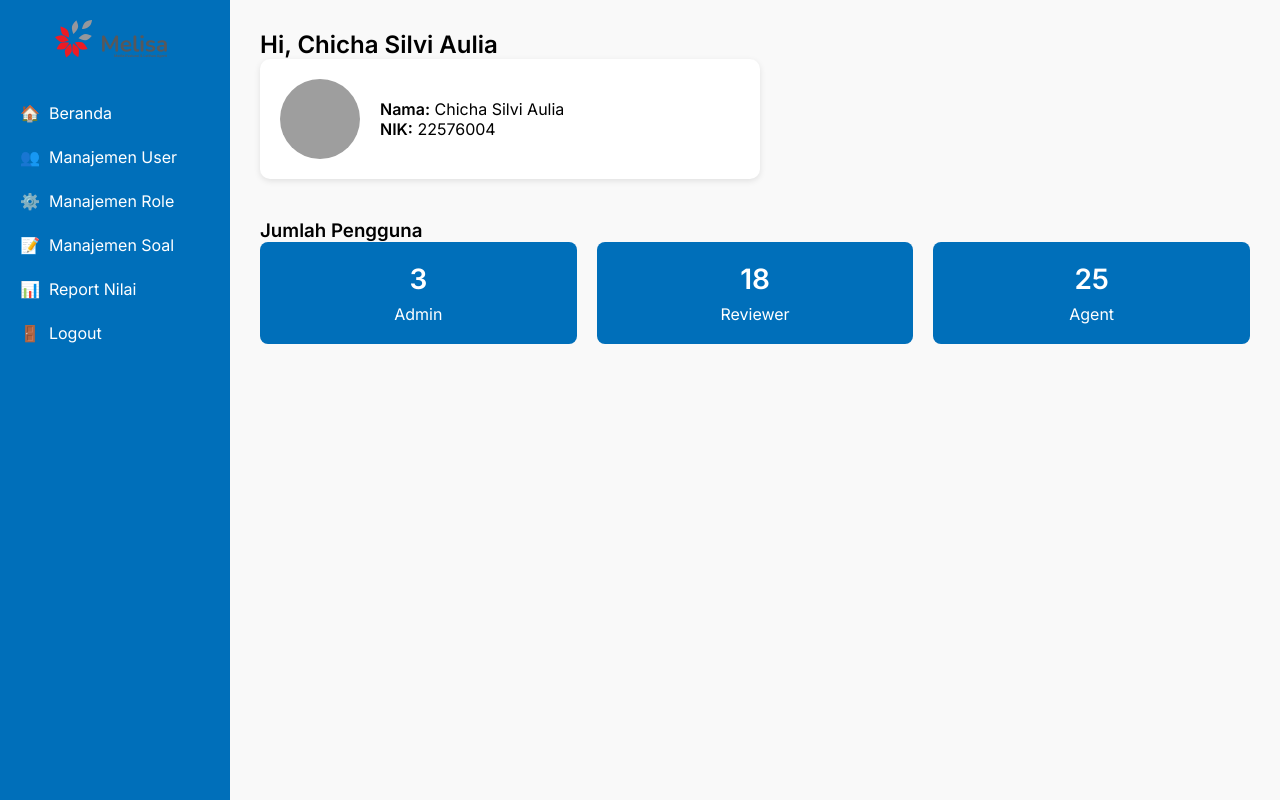
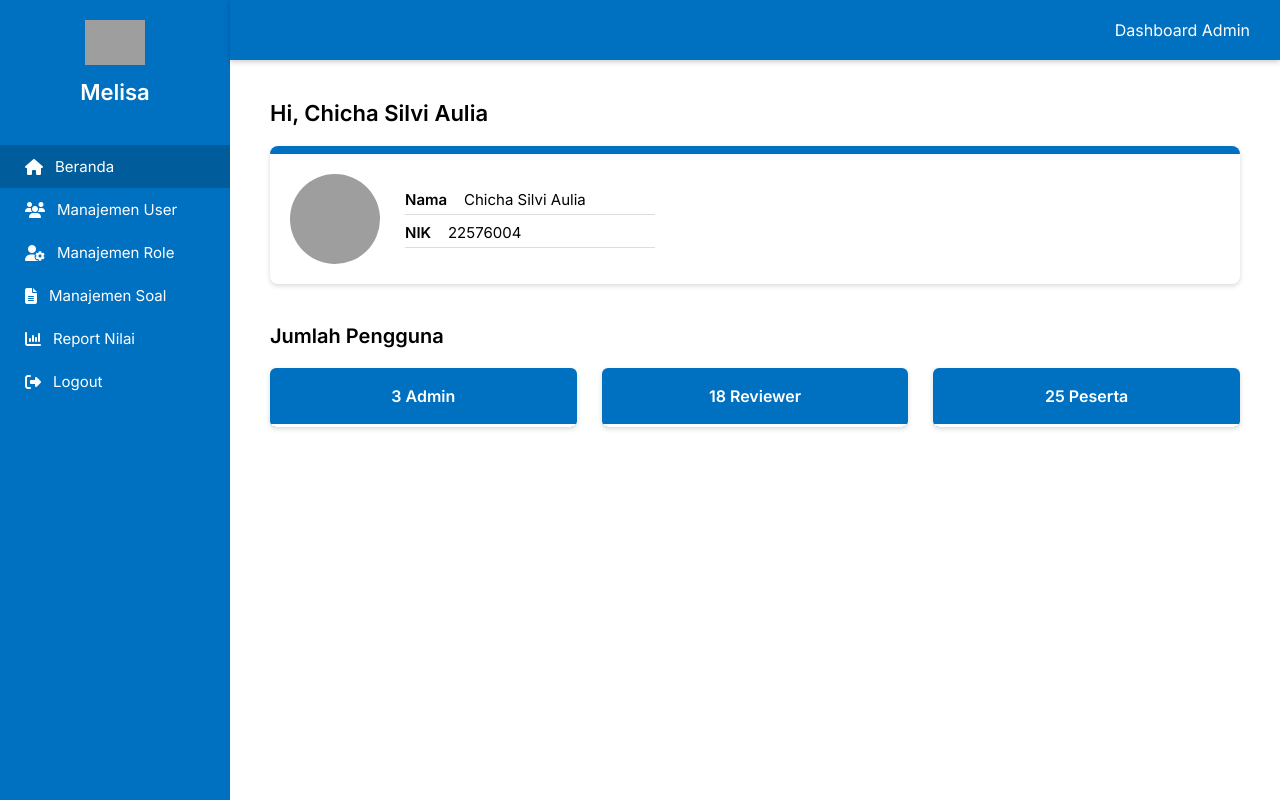
Before and after one commit to chichaslvi/AplikasiKuis, a CodeIgniter 4 app: the page made by app/Views/admin/dashboard.php in a window 1280 px wide. Run offline with PHP 8.4 and a stand-in for CodeIgniter, Linux system fonts and the light colour scheme; the template is opened without the code that fills it, so the values that code supplies are empty; some libraries are stand-ins or nearby versions; grey boxes are pictures that could not be loaded.

Commit message:
Update dashboard.php

```diff
--- a/app/Views/admin/dashboard.php
+++ b/app/Views/admin/dashboard.php
@@ -1,24 +1,10 @@
-<?php
-// dummy data user yang login (biasanya diambil dari session)
-$user = [
-    'nama' => 'Chicha Silvi Aulia',
-    'nik'  => '22576004',
-];
-
-// dummy jumlah user (biasanya dari query database)
-$jumlah_pengguna = [
-    'admin'    => 3,
-    'reviewer' => 18,
-    'agent'    => 25
-];
-?>
-
 <!DOCTYPE html>
 <html lang="id">
 <head>
   <meta charset="UTF-8">
-  <title>Beranda | Melisa</title>
+  <title>Dashboard Admin</title>
   <link href="https://fonts.googleapis.com/css2?family=Inter:wght@400;600&display=swap" rel="stylesheet">
+  <link rel="stylesheet" href="https://cdnjs.cloudflare.com/ajax/libs/font-awesome/6.5.0/css/all.min.css">
   <style>
     * {
       margin: 0;
@@ -28,125 +14,186 @@ $jumlah_pengguna = [
     }
     body {
       display: flex;
-      min-height: 100vh;
-      background: #f9f9f9;
+      background: #fff;
     }
+
+    /* Sidebar */
     .sidebar {
       width: 230px;
-      background: #006FBA;
+      background: #0070C0;
+      color: white;
+      min-height: 100vh;
+      padding: 20px 0;
+      position: fixed;
+      left: 0;
+      top: 0;
+    }
+    .logo {
+      text-align: center;
+      margin-bottom: 40px;
+    }
+    .logo img {
+      width: 60px;
+      margin-bottom: 10px;
+    }
+    .logo h2 {
+      font-size: 22px;
+      font-weight: 600;
       color: #fff;
-      padding: 20px 0;
     }
-    .sidebar .logo {
+    .menu {
+      list-style: none;
+    }
+    .menu li {
+      padding: 12px 25px;
+      cursor: pointer;
       display: flex;
       align-items: center;
-      justify-content: center;
-      margin-bottom: 30px;
+      font-size: 15px;
+      transition: background 0.3s;
     }
-    .sidebar .menu {
-      list-style: none;
-      padding: 0;
+    .menu li.active, .menu li:hover {
+      background: #005c9a;
     }
-    .sidebar .menu li {
-      padding: 12px 20px;
+    .menu li i {
+      margin-right: 12px;
+      font-size: 16px;
     }
-    .sidebar .menu li a {
-      text-decoration: none;
-      color: #fff;
+
+    /* Navbar */
+    .navbar {
+      background: #0070C0;
+      color: white;
+      height: 60px;
       display: flex;
       align-items: center;
+      justify-content: flex-end;
+      padding: 0 30px;
+      position: fixed;
+      top: 0;
+      left: 230px; /* agar tidak menutupi sidebar */
+      right: 0;
+      box-shadow: 0 2px 5px rgba(0,0,0,0.2);
+      z-index: 1000;
     }
-    .sidebar .menu li a:hover {
-      background: #005A96;
-      border-radius: 6px;
+    .navbar p {
+      margin: 0;
+      font-weight: 500;
     }
-    .content {
+
+    /* Main */
+    .main {
       flex: 1;
-      padding: 30px;
+      padding: 100px 40px 40px 270px; /* kasih padding atas & kiri biar tidak ketutup navbar/sidebar */
     }
+    h1 {
+      font-size: 22px;
+      margin-bottom: 20px;
+    }
+
+    /* Profile Card */
     .profile-card {
+      background: white;
+      border-radius: 8px;
+      padding: 20px;
       display: flex;
       align-items: center;
-      background: #fff;
-      border-radius: 10px;
-      box-shadow: 0 2px 6px rgba(0,0,0,0.1);
-      padding: 20px;
-      max-width: 500px;
+      box-shadow: 0 2px 5px rgba(0,0,0,0.15);
+      margin-bottom: 40px;
+      border-top: 8px solid #0070C0;
+      border-top-left-radius: 8px;
     }
     .profile-card img {
-      width: 80px;
-      height: 80px;
+      width: 90px;
+      height: 90px;
       border-radius: 50%;
-      margin-right: 20px;
+      margin-right: 25px;
     }
-    .jumlah-container {
-      margin-top: 40px;
+    .profile-info p {
+      margin: 8px 0;
+      font-size: 15px;
+      border-bottom: 1px solid #ddd;
+      padding-bottom: 5px;
+      width: 250px;
     }
-    .jumlah-boxes {
+
+    /* User Stats */
+    .stats h2 {
+      font-size: 20px;
+      margin-bottom: 20px;
+    }
+    .stats-cards {
       display: flex;
-      gap: 20px;
+      gap: 25px;
     }
-    .box {
+    .stat-card {
       flex: 1;
-      background: #006FBA;
-      color: #fff;
-      padding: 20px;
-      border-radius: 8px;
+      background: white;
+      border-radius: 6px;
+      box-shadow: 0 2px 5px rgba(0,0,0,0.15);
+      overflow: hidden;
+    }
+    .stat-card .inner {
+      background: #0070C0;
+      color: white;
       text-align: center;
-    }
-    .box h2 {
-      margin-bottom: 8px;
-      font-size: 28px;
+      padding: 18px;
+      font-size: 16px;
+      font-weight: 600;
+      border-bottom: 3px solid white; /* inner white line */
     }
   </style>
 </head>
 <body>
+
   <!-- Sidebar -->
   <div class="sidebar">
     <div class="logo">
-      <img src="public/assets/img/Logo.png" alt="Melisa Logo" width="120">
+      <img src="logo.png" alt="Logo">
+      <h2>Melisa</h2>
     </div>
     <ul class="menu">
-      <li><a href="#"><span>🏠</span>&nbsp; Beranda</a></li>
-      <li><a href="#"><span>👥</span>&nbsp; Manajemen User</a></li>
-      <li><a href="#"><span>⚙️</span>&nbsp; Manajemen Role</a></li>
-      <li><a href="#"><span>📝</span>&nbsp; Manajemen Soal</a></li>
-      <li><a href="#"><span>📊</span>&nbsp; Report Nilai</a></li>
-      <li><a href="#"><span>🚪</span>&nbsp; Logout</a></li>
+      <li class="active"><i class="fa-solid fa-house"></i> Beranda</li>
+      <li><i class="fa-solid fa-users"></i> Manajemen User</li>
+      <li><i class="fa-solid fa-user-gear"></i> Manajemen Role</li>
+      <li><i class="fa-solid fa-file-lines"></i> Manajemen Soal</li>
+      <li><i class="fa-solid fa-chart-column"></i> Report Nilai</li>
+      <li><i class="fa-solid fa-right-from-bracket"></i> Logout</li>
     </ul>
   </div>
 
-  <!-- Content -->
-  <div class="content">
-    <h2>Hi, <?= $user['nama']; ?></h2>
+  <!-- Navbar -->
+  <div class="navbar">
+    <p>Dashboard Admin</p>
+  </div>
 
-    <!-- Profile Card -->
+  <!-- Main Content -->
+  <div class="main">
+    <h1>Hi, Chicha Silvi Aulia</h1>
+
     <div class="profile-card">
-      <img src="https://i.ibb.co/6v7YQ9J/avatar.png" alt="Avatar">
-      <div>
-        <p><strong>Nama:</strong> <?= $user['nama']; ?></p>
-        <p><strong>NIK:</strong> <?= $user['nik']; ?></p>
+      <img src="https://cdn-icons-png.flaticon.com/512/6997/6997662.png" alt="Avatar">
+      <div class="profile-info">
+        <p><b>Nama</b> &nbsp;&nbsp; Chicha Silvi Aulia</p>
+        <p><b>NIK</b> &nbsp;&nbsp; 22576004</p>
       </div>
     </div>
 
-    <!-- Jumlah Pengguna -->
-    <div class="jumlah-container">
-      <h3>Jumlah Pengguna</h3>
-      <div class="jumlah-boxes">
-        <div class="box">
-          <h2><?= $jumlah_pengguna['admin']; ?></h2>
-          <p>Admin</p>
+    <div class="stats">
+      <h2>Jumlah Pengguna</h2>
+      <div class="stats-cards">
+        <div class="stat-card">
+          <div class="inner">3 Admin</div>
         </div>
-        <div class="box">
-          <h2><?= $jumlah_pengguna['reviewer']; ?></h2>
-          <p>Reviewer</p>
+        <div class="stat-card">
+          <div class="inner">18 Reviewer</div>
         </div>
-        <div class="box">
-          <h2><?= $jumlah_pengguna['agent']; ?></h2>
-          <p>Agent</p>
+        <div class="stat-card">
+          <div class="inner">25 Peserta</div>
         </div>
       </div>
     </div>
   </div>
+
 </body>
 </html>
```
